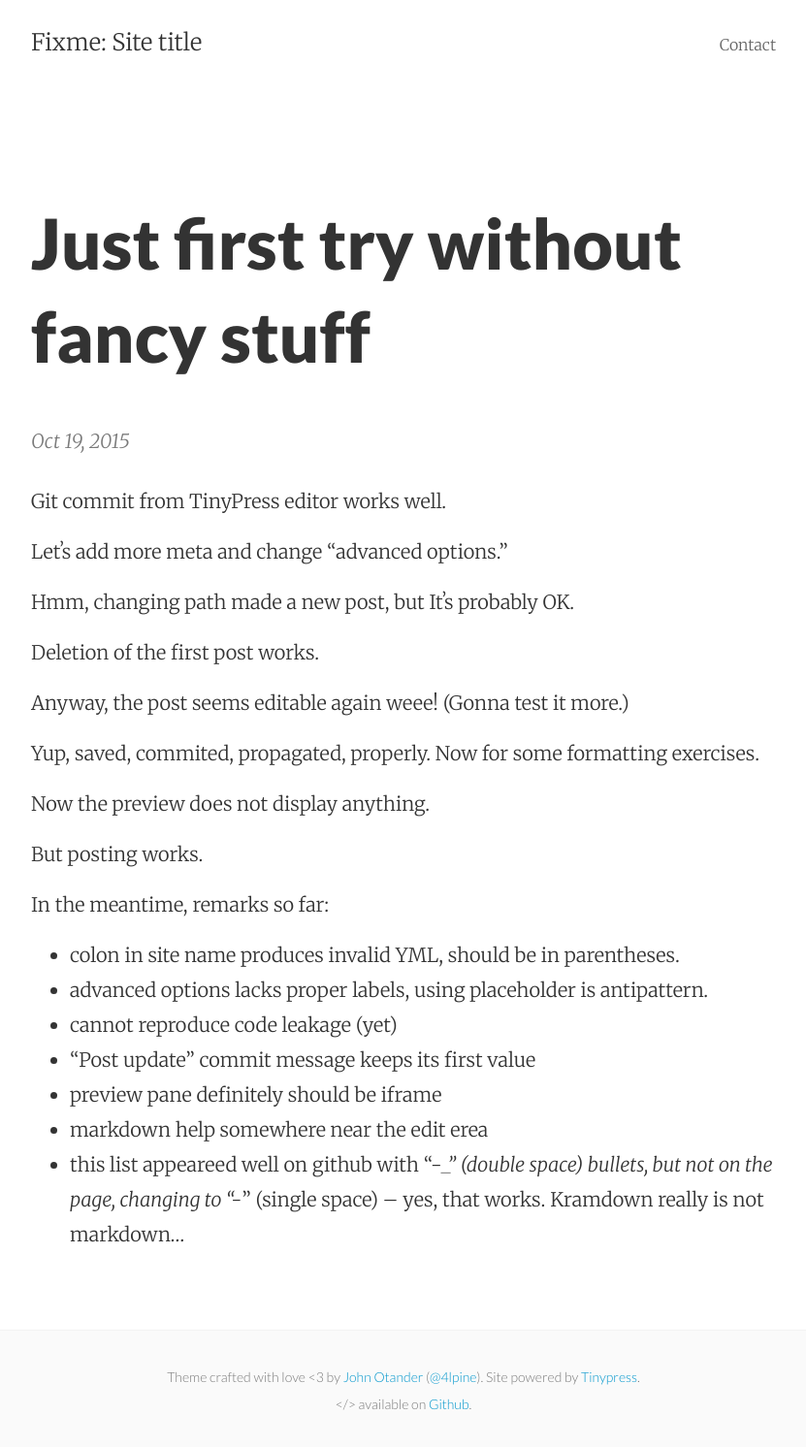
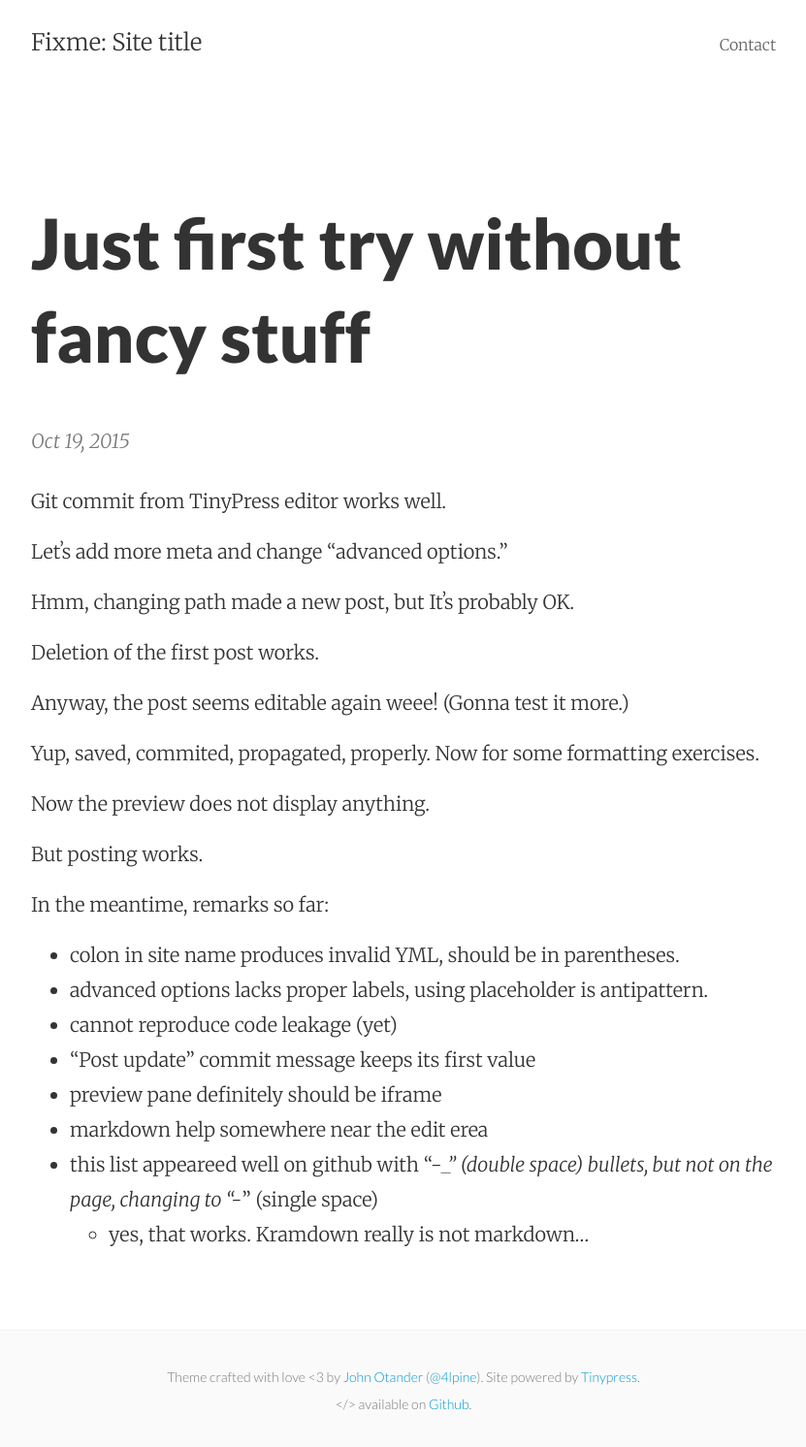
Before and after one commit to myfonj/myfonj.github.io, a Jekyll site: the page built from _posts/2015-10-19-test1.markdown, in a window 1280 px wide. Shown: the whole page at 97% size, without its empty margins (224-1055 px from the left). Built offline with Jekyll 4.4.1, drawn with Linux system fonts in a browser that asks for light colours.

```diff
--- a/_posts/2015-10-19-test1.markdown
+++ b/_posts/2015-10-19-test1.markdown
@@ -30,4 +30,4 @@ In the meantime, remarks so far:
 - preview pane definitely should be iframe
 - markdown help somewhere near the edit erea
 - this list appeareed well on github with "-__" (double space) bullets, but not on the page, changing to "-_" (single space)
--- yes, that works. Kramdown really is not markdown...
+     - yes, that works. Kramdown really is not markdown...
```
